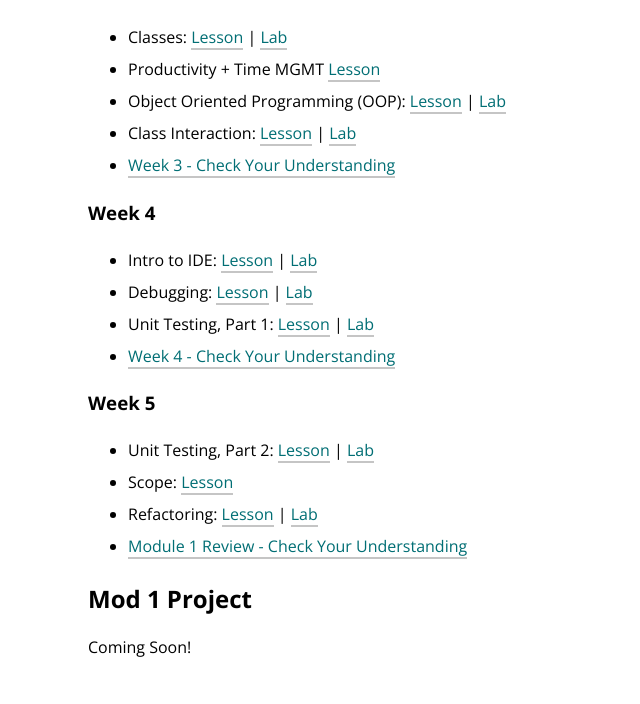
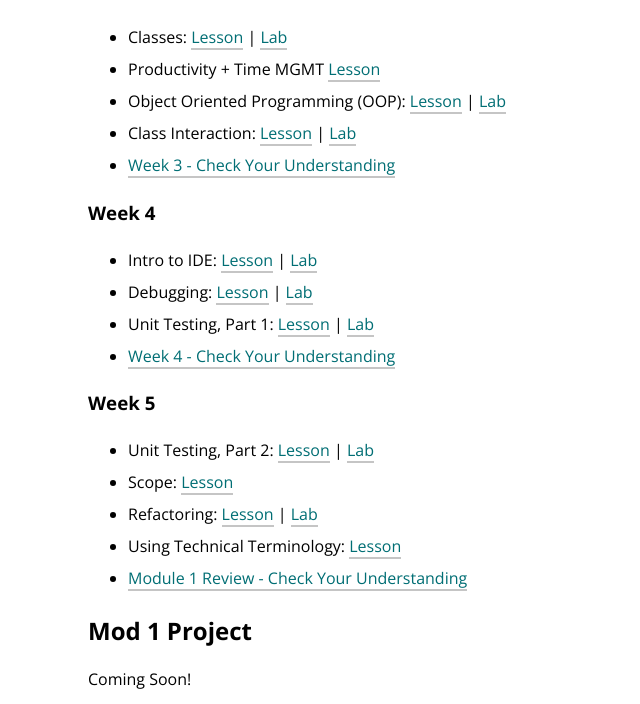
Before and after one commit to turingschool/launch-curriculum, a Jekyll site: the page built from module1/index.md, in a window 1280 px wide and 900 px high, scrolled down 1108 px, cut to the strip 0-704 px from the top of the window. Shown: the whole strip, without its empty margins (0-640 px from the left). Built offline with Jekyll 4.4.1, drawn with Linux system fonts in a browser that asks for light colours; nearby versions of some CDN libraries; comment, search, counter and statistics services are not loaded.

Commit message:
Update index.md

```diff
--- a/module1/index.md
+++ b/module1/index.md
@@ -47,6 +47,7 @@ Students will learn the basics of Object Oriented Programming to build software
 * Unit Testing, Part 2: [Lesson](./lessons/Week5/UnitTestingII) &#124; [Lab](./labs/Week5/UnitTestingII)
 * Scope: [Lesson](./lessons/Week5/Scope)
 * Refactoring: [Lesson](./lessons/Week5/Refactoring) &#124; [Lab](./labs/Week5/Refactoring)
+* Using Technical Terminology: [Lesson](./lessons/Week5/TechnicalTerminology)
 * [Module 1 Review - Check Your Understanding](./lessons/Week5/Mod1Review)
 
 ## Mod 1 Project
```
